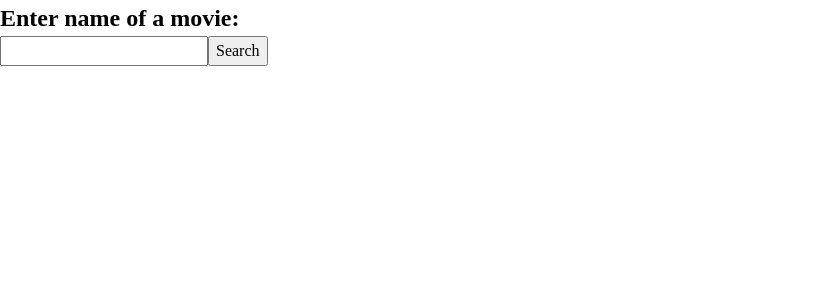
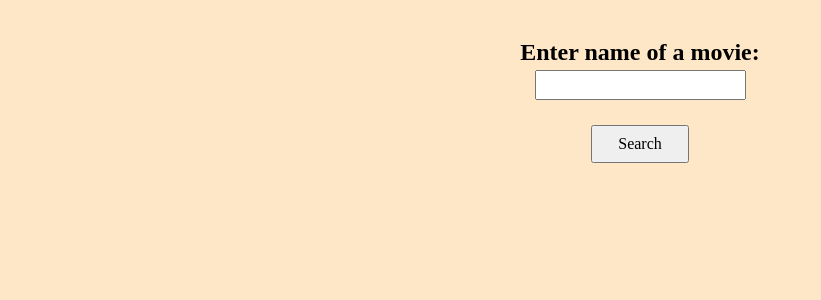
Before and after one commit to valentinaotocan/movie-search, a React (Vite) app: page / in a window 1280 px wide. Shown: the top 300 px of the page, without its empty margins (0-821 px from the left). Built offline with nearby package versions, Linux system fonts and the light colour scheme.

Commit message:
className and styles

```diff
--- a/src/App.tsx
+++ b/src/App.tsx
@@ -17,11 +17,11 @@ function App() {
     );
     const data = await response.json();
     setMovies(data.Search);
-    console.log(data.Search)
+    console.log(data.Search);
   }
 
   return (
-    <section>
+    <section className="movie">
       <h1>Enter name of a movie:</h1>
       {/* <form> */}
       <input
@@ -33,15 +33,19 @@ function App() {
       />
       <button onClick={handleFetch}>Search</button>
       {/* </form> */}
-      <div>
+      <div className="movie__container">
         {movies.map((movie) => {
           return (
-            <div key={movie.imbdID}>
-              <img src={movie.Poster} alt="" />
+            <div key={movie.imbdID} className="movie__container__content" style={{backgroundImage: `url(${movie.Poster})`}}>
+              <div
+                className="movie__container__content__text"
+
+              >
                   <h2>{movie.Title}</h2>
                   <p>{movie.Year}</p>
               </div>
-          )
+            </div>
+          );
         })}
       </div>
     </section>
--- /dev/null
+++ b/src/styles/App.scss
@@ -0,0 +1,40 @@
+.movie {
+  display: flex;
+  flex-direction: column;
+  align-items: center;
+  text-align: center;
+  button {
+    margin: toRem(25px) 0;
+    padding: toRem(5px) toRem(25px);
+    &:hover {
+      cursor: pointer;
+      border: 2px solid $soft-red;
+      color: $soft-red;
+      font-weight: bold;
+    }
+  }
+  input {
+    padding-left: toRem(5px);
+  }
+  &__container {
+    display: flex;
+    flex-wrap: wrap;
+    justify-content: center;
+    max-width: toRem($big);
+    gap: toRem(20px);
+    &__content {
+      border: 4px dashed $soft-red;
+      width: toRem($small);
+      height: toRem($small);
+      background-size: cover;
+      &__text {
+        background-color: $transparent-white;
+        text-align: center;
+        margin: 0 10px;
+      }
+      @media(max-width: toRem(372px)) {
+        width: toRem(200px);
+      }
+    }
+  }
+}
--- /dev/null
+++ b/src/styles/_functions.scss
@@ -0,0 +1,6 @@
+@use "sass:math";
+
+@function toRem($px) {
+  $rems: math.div($px, 16px) * 1rem;
+  @return $rems;
+}
--- /dev/null
+++ b/src/styles/_variables.scss
@@ -0,0 +1,8 @@
+// colors
+$light-yellow:#fee7c6;
+$transparent-white: #f0f8ffe2;
+$soft-red: #d43a14;
+
+//max-width, width, height
+$big: 800px;
+$small: 300px;
--- a/src/styles/main.scss
+++ b/src/styles/main.scss
@@ -1 +1,9 @@
 @import 'reset';
+@import 'variables';
+@import 'functions';
+@import 'App';
+
+body {
+  background-color: $light-yellow;
+  padding: toRem(34px) toRem(24px);
+}
```
Lines whose indentation alone changed are shown as unchanged.
